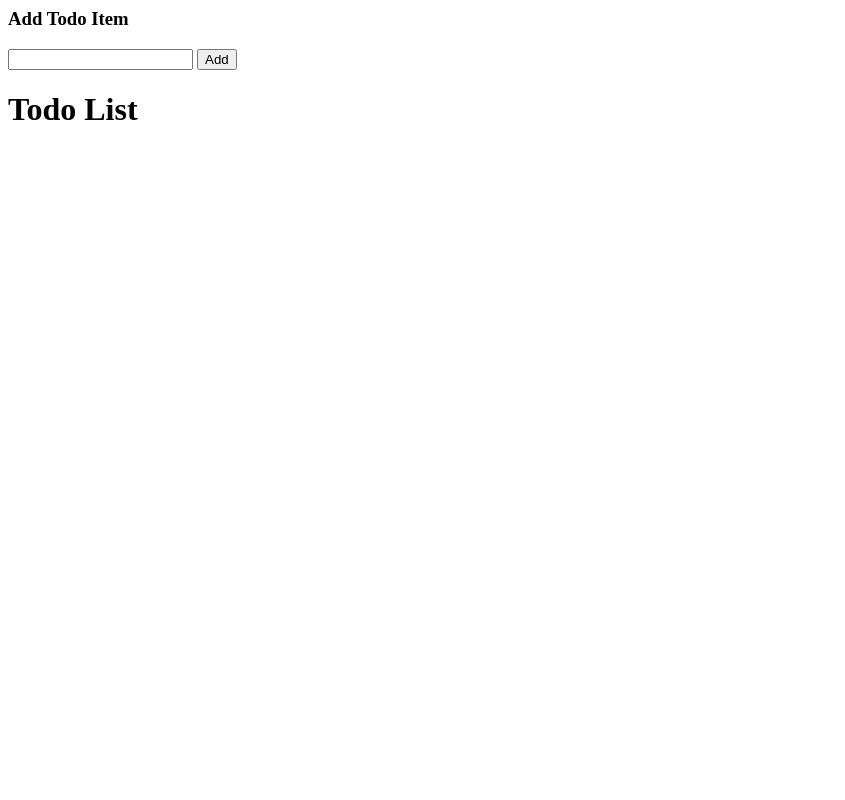
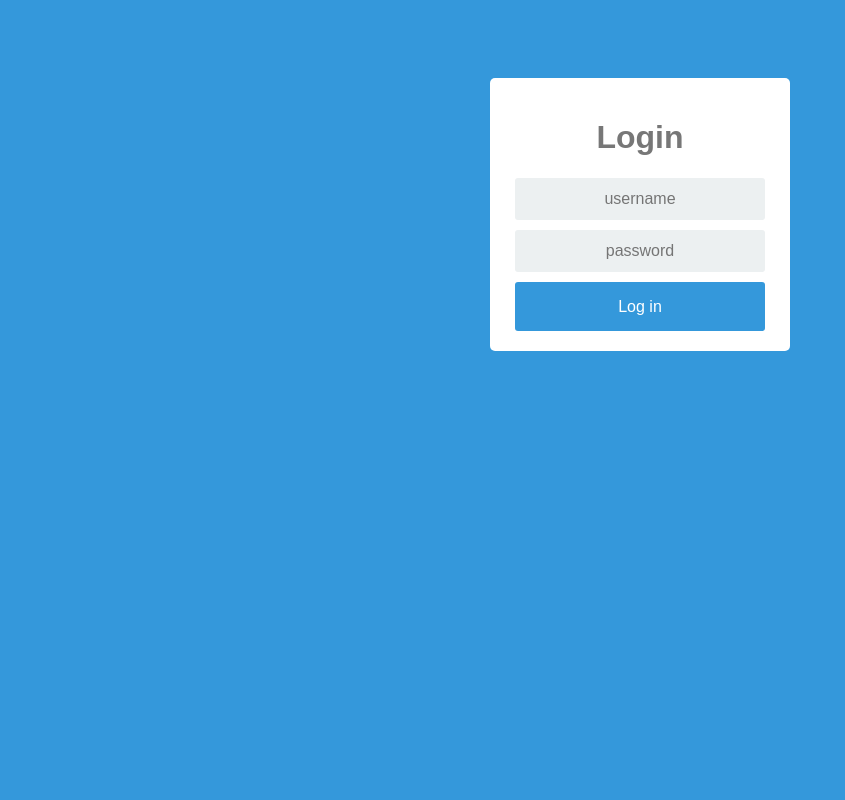
Before and after one commit to AmitVasantSalunke/sample-flask-app, a Flask app: page / in a window 1280 px wide. Shown: the whole page, without its empty margins (0-845 px from the left). Run offline with Flask 2, Linux system fonts and the light colour scheme; data that the repository does not hold is empty; some libraries are stand-ins or nearby versions.

Commit message:
Initial Commit

```diff
--- /dev/null
+++ b/static/style.css
@@ -0,0 +1,78 @@
+* {
+box-sizing: border-box;
+}
+
+*:focus {
+outline: none;
+}
+body {
+font-family: Arial;
+background-color: #3498DB;
+padding: 50px;
+}
+.login {
+margin: 20px auto;
+width: 300px;
+}
+.login-screen {
+background-color: #FFF;
+padding: 20px;
+border-radius: 5px
+}
+
+.app-title {
+text-align: center;
+color: #777;
+}
+
+.login-form {
+text-align: center;
+}
+.control-group {
+margin-bottom: 10px;
+}
+
+input {
+text-align: center;
+background-color: #ECF0F1;
+border: 2px solid transparent;
+border-radius: 3px;
+font-size: 16px;
+font-weight: 200;
+padding: 10px 0;
+width: 250px;
+transition: border .5s;
+}
+
+input:focus {
+border: 2px solid #3498DB;
+box-shadow: none;
+}
+
+.btn {
+border: 2px solid transparent;
+background: #3498DB;
+color: #ffffff;
+font-size: 16px;
+line-height: 25px;
+padding: 10px 0;
+text-decoration: none;
+text-shadow: none;
+border-radius: 3px;
+box-shadow: none;
+transition: 0.25s;
+display: block;
+width: 250px;
+margin: 0 auto;
+}
+
+.btn:hover {
+background-color: #2980B9;
+}
+
+.login-link {
+font-size: 12px;
+color: #444;
+display: block;
+margin-top: 12px;
+}
--- a/taskmanager.py
+++ b/taskmanager.py
@@ -2,9 +2,8 @@ import os
 
 from flask import Flask
 from flask import render_template
-from flask import request
-from flask import redirect
-
+from flask import request, session
+from flask import redirect, url_for
 from flask_sqlalchemy import SQLAlchemy
 
 
@@ -28,6 +27,7 @@ DB_URL = 'postgresql+psycopg2://{user}:{pw}@{url}/{db}'.format(
     db=POSTGRES_DATABASE)
 
 app = Flask(__name__)
+app.secret_key = "super secret key"
 app.config['SQLALCHEMY_DATABASE_URI'] = DB_URL
 app.config['SQLALCHEMY_TRACK_MODIFICATIONS'] = False # silence the deprecation warning
 
@@ -39,9 +39,11 @@ class Task(db.Model):
     def __repr__(self):
         return "<Title: {}>".format(self.title)
 
-
 @app.route("/", methods=["GET", "POST"])
 def home():
+    if not session.get('logged_in'):
+        return render_template('login.html')
+
     tasks = None
     if request.form:
         try:
@@ -53,7 +55,6 @@ def home():
             print(e)
     tasks = Task.query.all()
     return render_template("index.html", tasks=tasks)
-
 
 @app.route("/update", methods=["POST"])
 def update():
@@ -68,7 +69,6 @@ def update():
         print(e)
     return redirect("/")
 
-
 @app.route("/delete", methods=["POST"])
 def delete():
     title = request.form.get("title")
@@ -77,6 +77,22 @@ def delete():
     db.session.commit()
     return redirect("/")
 
+@app.route('/login', methods=['GET', 'POST'])
+def login():
+    error = None
+    if request.method == 'POST':
+        if request.form['username'] != 'admin' or request.form['password'] != 'admin':
+            error = 'Invalid Credentials. Please try again.'
+        else:
+            session['logged_in'] = True
+            return redirect(url_for('home'))
+    return render_template('login.html', error=error)
+
+@app.route("/logout")
+def logout():
+    session['logged_in'] = False
+    return home()
+
 db.create_all()
 
 if __name__ == "__main__":
--- a/templates/index.html
+++ b/templates/index.html
@@ -1,12 +1,23 @@
 <html>
+    <head>
+        <link rel="stylesheet" href="/static/style.css" type="text/css">
+    </head>
   <body>
-    <h3>Add Todo Item</h3>
+    <h1>Nutanix Todo Manager</h1>
+    <hr /> <br />
+
     <form method="POST" action="/">
-      <input type="text" name="title">
-      <input type="submit" value="Add">
+      <table> <tr>
+          <td><h4>Add Todo Item</h4> </td>
+          <td> &nbsp; &nbsp;&nbsp; &nbsp;&nbsp; &nbsp;</td>
+          <td> </td>
+          <td> <input type="text" name="title">  </td> <td> </td>
+          <td><input type="submit" value="Add"> </td></tr>
+      </table>
     </form>
+    <hr /> <br />
 
-    <h1>Todo List</h1>
+    <h2>Todo List</h2>
     <table>
       {% for task in tasks %}
         <tr>
--- /dev/null
+++ b/templates/login.html
@@ -0,0 +1,29 @@
+<html>
+    <head>
+        <link rel="stylesheet" href="/static/style.css" type="text/css">
+    </head>
+
+<body>
+<form action="/login" method="POST">
+    <div class="login">
+        <div class="login-screen">
+            <div class="app-title">
+                <h1>Login</h1>
+            </div>
+
+            <div class="login-form">
+                <div class="control-group">
+                    <input type="text" class="login-field" value="" placeholder="username" name="username">
+                    <label class="login-field-icon fui-user" for="login-name"></label>
+                </div>
+                <div class="control-group">
+                    <input type="password" class="login-field" value="" placeholder="password" name="password">
+                    <label class="login-field-icon fui-lock" for="login-pass"></label>
+                </div>
+                <input type="submit" value="Log in" class="btn btn-primary btn-large btn-block">
+            </div>
+        </div>
+    </div>
+</form>
+</body>
+</html>
```
